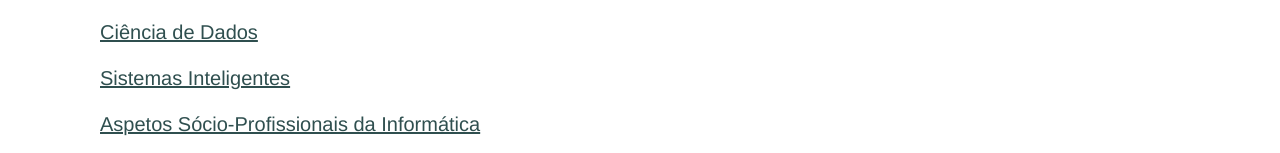
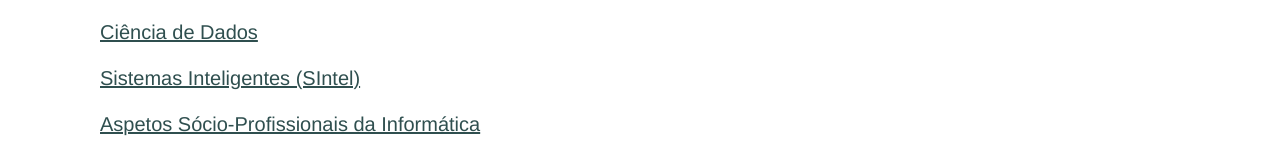
Before and after one commit to h4g0/Inforum2023, a React (Create React App) app: page /Tracks in a window 1280 px wide. Shown: the part 233-386 px from the top of the page. Built offline with nearby package versions, Linux system fonts and the light colour scheme.

Commit message:
updated track description

```diff
--- a/src/Main/Tracks.tsx
+++ b/src/Main/Tracks.tsx
@@ -23,7 +23,7 @@ export function Tracks(props: any){
                     <p>Ciência de Dados</p>
                 </Link>
                 <Link to="/Tracks/SIntel">
-                    <p>Sistemas Inteligentes</p>
+                    <p>Sistemas Inteligentes (SIntel)</p>
                 </Link>
                 <Link to="/Tracks/ASPI">
                     <p>Aspetos Sócio-Profissionais da Informática</p>
--- a/src/Main/Tracks/Track4_SIntel.tsx
+++ b/src/Main/Tracks/Track4_SIntel.tsx
@@ -10,7 +10,7 @@ export function Track4_SIntel(props: any){
             <Patreons/>
         </div>
         <div className='Tracks'>
-            <h1>Sistemas Inteligentes</h1>
+            <h1>Sistemas Inteligentes (SIntel)</h1>
             <p>A sofisticação de sistemas informáticos modernos exige uma cada vez maior integração de mecanismos avançados e inteligentes de suporte à tomada de decisão e de interação com humanos. O tópico Sistemas Inteligentes agrega a inclusão em sistemas informáticos de componentes relacionados com a tomada de decisão inteligente.
 
 
```
